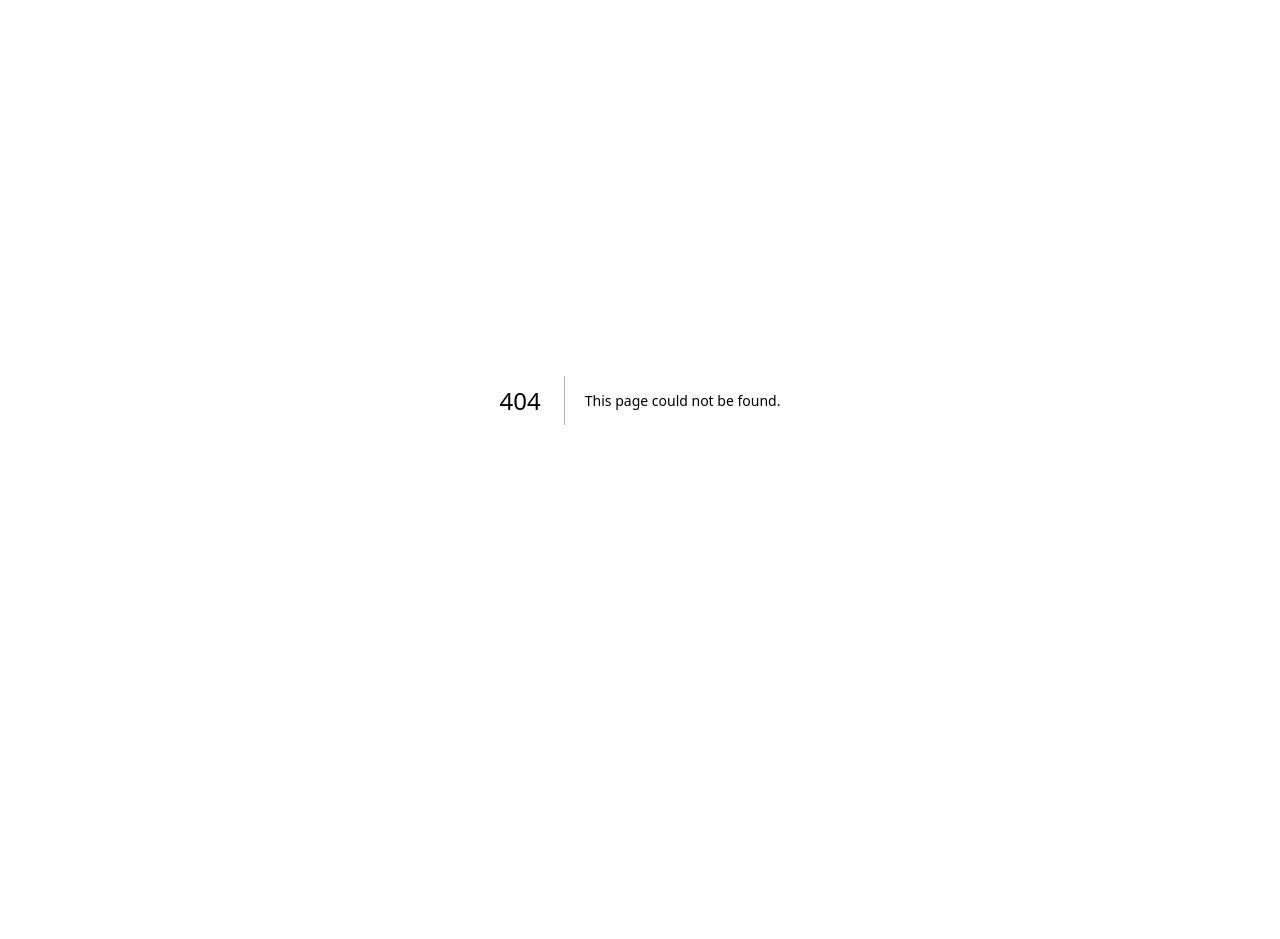
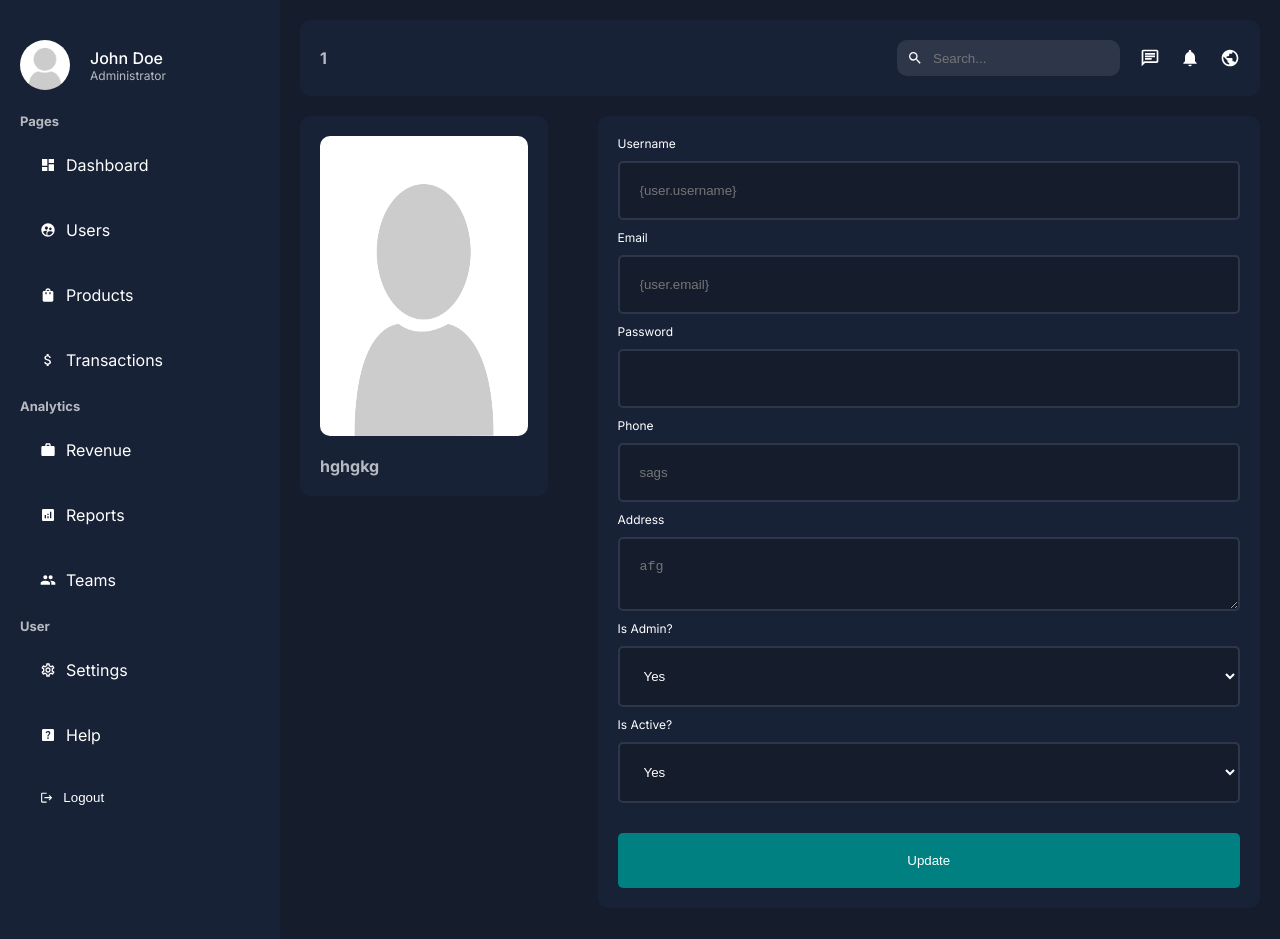
Before and after one commit to Abhik-Nayak/Storify, a Next.js app in the folder client/: page /dashboard/users/1 in a window 1280 px wide. Before the commit this address had no page. Shown: the top 939 px of the page. Before the commit the page ends 800 px from the top, so only its background shows below. Built offline with nearby package versions, Linux system fonts and the light colour scheme.

Commit message:
code push sidebar navbar

```diff
--- /dev/null
+++ b/client/app/dashboard/users/[id]/page.jsx
@@ -0,0 +1,49 @@
+// import { updateUser } from "@/app/lib/actions";
+// import { fetchUser } from "@/app/lib/data";
+import styles from "@/app/ui/dashboard/users/singleUser/singleUser.module.css";
+import Image from "next/image";
+
+const SingleUserPage = async ({ params }) => {
+
+  const { id } = params;
+  // const user = await fetchUser(id);
+
+  return (
+    <div className={styles.container}>
+      <div className={styles.infoContainer}>
+        <div className={styles.imgContainer}>
+          <Image src={"/noavatar.png"} alt="" fill />
+        </div>
+        hghgkg
+      </div>
+      <div className={styles.formContainer}>
+        <form className={styles.form}>
+          <input type="hidden" name="id" value="{user.id}"/>
+          <label>Username</label>
+          <input type="text" name="username" placeholder="{user.username}" />
+          <label>Email</label>
+          <input type="email" name="email" placeholder="{user.email}" />
+          <label>Password</label>
+          <input type="password" name="password" />
+          <label>Phone</label>
+          <input type="text" name="phone" placeholder="sags" />
+          <label>Address</label>
+          <textarea type="text" name="address" placeholder="afg" />
+          <label>Is Admin?</label>
+          <select name="isAdmin" id="isAdmin">
+            <option value={true} >Yes</option>
+            <option value={false} >No</option>
+          </select>
+          <label>Is Active?</label>
+          <select name="isActive" id="isActive">
+            <option value={true} >Yes</option>
+            <option value={false} >No</option>
+          </select>
+          <button>Update</button>
+        </form>
+      </div>
+    </div>
+  );
+};
+
+export default SingleUserPage;
--- a/client/app/dashboard/users/page.jsx
+++ b/client/app/dashboard/users/page.jsx
@@ -45,7 +45,7 @@ const Users = () => {
             <td>Status</td>
             <td>
               <div className={styles.buttons}>
-                <Link href={`/dashboard/users/`}>
+                <Link href={`/dashboard/users/1`}>
                   <button className={`${styles.button} ${styles.view}`}>
                     View
                   </button>
--- /dev/null
+++ b/client/app/ui/login/login.module.css
@@ -0,0 +1,7 @@
+.container {
+  width: 100%;
+  height: 100vh;
+  display: flex;
+  align-items: center;
+  justify-content: center;
+}
--- /dev/null
+++ b/client/app/ui/login/loginForm/loginForm.module.css
@@ -0,0 +1,31 @@
+.form {
+  background-color: var(--bgSoft);
+  padding: 50px;
+  border-radius: 10px;
+  width: 500px;
+  height: 500px;
+  display: flex;
+  flex-direction: column;
+  align-items: center;
+  justify-content: center;
+  gap: 30px;
+}
+
+.form input {
+  width: 100%;
+  padding: 30px;
+  border: 2px solid #2e374a;
+  border-radius: 5px;
+  background-color: var(--bg);
+  color: var(--text);
+}
+
+.form button {
+  width: 100%;
+  padding: 30px;
+  background-color: teal;
+  color: var(--text);
+  border: none;
+  cursor: pointer;
+  border-radius: 5px;
+}
```
Also changed, not shown: client/app/dashboard/products/add/[id]/page.jsx (added, +58 -0 lines), client/app/login/page.jsx (added, +12 -0 lines), client/app/ui/login/loginForm/loginForm.jsx (added, +21 -0 lines).
